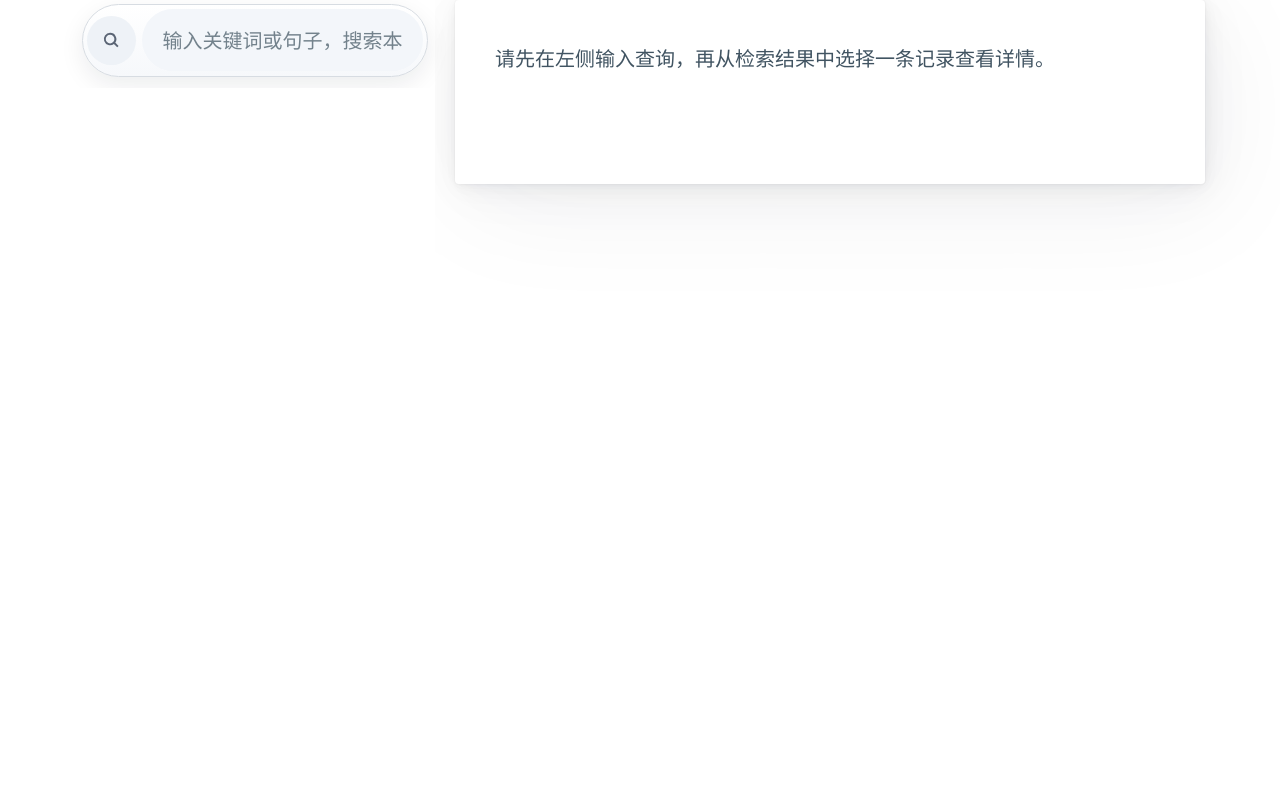
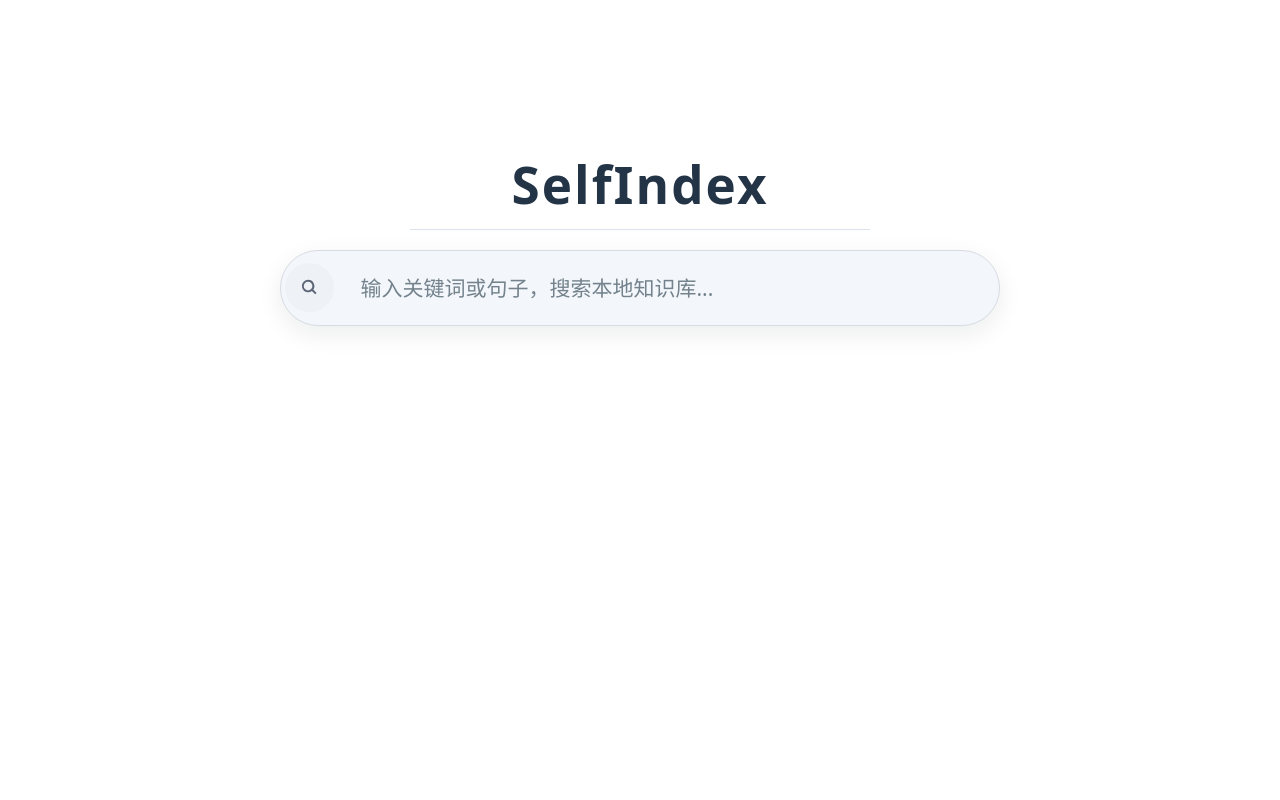
Before and after one commit to xiaojun-Python/SelfIndex, a Flask app: page / in a window 1280 px wide. Run offline with Flask 3, Linux system fonts and the light colour scheme; some libraries are stand-ins or nearby versions.

Commit message:
V0.5.1:修正Web UI

```diff
--- a/app/static/css/custom.css
+++ b/app/static/css/custom.css
@@ -107,6 +107,31 @@ main {
 
   /* 移除内边距，由子元素自行控制 */
   padding: 0;
+  transition: grid-template-columns 0.28s ease;
+}
+
+#home-shell.is-empty {
+  grid-template-columns: 1fr;
+  min-height: 100vh;
+  place-items: center;
+}
+
+#home-shell.is-empty .search-panel {
+  position: static;
+  height: auto;
+  width: min(720px, calc(100vw - 2rem));
+  justify-self: center;
+  align-self: center;
+}
+
+#home-shell.has-query {
+  grid-template-columns: 360px 1fr;
+  place-items: stretch;
+  min-height: 0;
+}
+
+#home-shell.has-query .search-panel {
+  width: auto;
 }
 
 
@@ -141,6 +166,55 @@ main {
   /* 移除顶部内边距（顶部已有 sticky 定位的元素） */
   padding-top: 0;
   gap: 0.35rem;
+  transition: width 0.28s ease, transform 0.28s ease, opacity 0.28s ease;
+}
+
+.landing-brand {
+  display: none;
+}
+
+#home-shell.is-empty .landing-brand {
+  display: flex;
+  justify-content: center;
+  margin-bottom: 1rem;
+}
+
+.landing-brand-mark {
+  width: min(460px, 72%);
+  text-align: center;
+  font-size: clamp(2rem, 4vw, 3.2rem);
+  font-weight: 700;
+  letter-spacing: 0.04em;
+  color: #243447;
+  padding-bottom: 0.3rem;
+  border-bottom: 1px solid #dbe3ec;
+  transition: opacity 0.24s ease, transform 0.24s ease;
+}
+
+#home-shell.is-empty #search-form {
+  position: static;
+  width: 100%;
+}
+
+#home-shell.is-empty .search-shell {
+  margin: 0;
+  min-height: 3.8rem;
+}
+
+#home-shell.is-empty #search-input {
+  min-height: 3.2rem;
+  font-size: 1.05rem;
+}
+
+#home-shell.has-query .landing-brand {
+  display: flex;
+  justify-content: center;
+  margin-bottom: 0;
+  max-height: 0;
+  overflow: hidden;
+  opacity: 0;
+  transform: translateY(-10px);
+  pointer-events: none;
 }
 
 
@@ -176,6 +250,28 @@ main {
   padding: 0;
 }
 
+.content-panel,
+#search-results {
+  transition: opacity 0.28s ease, transform 0.28s ease, max-height 0.28s ease;
+}
+
+#home-shell.is-empty .content-panel,
+#home-shell.is-empty #search-results {
+  opacity: 0;
+  transform: translateY(14px);
+  pointer-events: none;
+  max-height: 0;
+  overflow: hidden;
+}
+
+#home-shell.has-query .content-panel,
+#home-shell.has-query #search-results {
+  opacity: 1;
+  transform: translateY(0);
+  pointer-events: auto;
+  max-height: none;
+}
+
 
 /* ============================================
    第七部分：搜索输入框样式 (Search Input)
@@ -192,8 +288,9 @@ main {
   min-height: 3.25rem;
   border: 1px solid #d7dce2;
   border-radius: 999px;
-  background: linear-gradient(180deg, #ffffff 0%, #f6f8fb 100%);
+  background: #f3f6fa;
   box-shadow: 0 8px 24px rgba(15, 23, 42, 0.08);
+  transition: margin 0.28s ease, min-height 0.28s ease, transform 0.28s ease, box-shadow 0.28s ease;
 }
 
 .search-shell-icon {
@@ -240,7 +337,7 @@ main {
   min-height: 2.7rem;
   border: none;
   border-radius: 999px;
-  background: #f3f6fa;
+  background: transparent;
   box-shadow: none;
   padding: 0 1rem;
 }
--- a/app/templates/index.html
+++ b/app/templates/index.html
@@ -1,9 +1,12 @@
 {% extends "base.html" %}
 
 {% block content %}
-<div class="grid">
+<div id="home-shell" class="grid is-empty">
     <div class="search-panel">
         <form id="search-form">
+            <div class="landing-brand">
+                <div class="landing-brand-mark">SelfIndex</div>
+            </div>
             <input type="hidden" id="sort-input" name="sort" value="default">
 
             <div class="search-shell">
@@ -74,9 +77,6 @@
                     >
                         最新
                     </button>
-                </div>
-
-                <div class="filter-row filter-row-dates">
                     <select
                         class="filter-select"
                         name="min_length"
@@ -91,6 +91,9 @@
                         <option value="100">100 字以上</option>
                         <option value="200">200 字以上</option>
                     </select>
+                </div>
+
+                <div class="filter-row filter-row-dates">
                     <input
                         id="start-date"
                         type="date"
@@ -128,13 +131,22 @@
     </div>
 </div>
 
+<div id="floating-actions" class="floating-actions" aria-hidden="true">
+    <button type="button" id="back-to-top" class="floating-action" aria-label="回到顶部" title="回到顶部">
+        ↑
+    </button>
+    <button type="button" id="open-add-dialog" class="floating-action floating-action-add" aria-label="添加数据" title="添加数据">
+        ＋
+    </button>
+</div>
+
 <dialog id="data-form-modal">
     <article>
         <header>
-            <button aria-label="Close" rel="prev" hx-post="/api/close_modal" hx-target="#data-form-modal" hx-swap="none"></button>
+            <button type="button" class="dialog-close-button" aria-label="Close"></button>
             <h3 id="form-title">添加新数据</h3>
         </header>
-        <form id="data-form" hx-post="/api/save_document" hx-target="#data-form-modal" hx-swap="none">
+        <form id="data-form">
             <input type="hidden" id="form-doc-id" name="doc_id">
 
             <fieldset>
@@ -171,7 +183,7 @@
 
             <div class="grid">
                 <button type="submit" class="primary">保存</button>
-                <button type="button" class="secondary" hx-post="/api/close_modal" hx-target="#data-form-modal" hx-swap="none">取消</button>
+                <button type="button" class="secondary dialog-close-button">取消</button>
             </div>
         </form>
     </article>
@@ -185,8 +197,14 @@ document.addEventListener("DOMContentLoaded", () => {
     const filterToggle = document.getElementById("filter-toggle");
     const filterPanel = document.getElementById("filter-panel");
     const searchForm = document.getElementById("search-form");
+    const homeShell = document.getElementById("home-shell");
+    const floatingActions = document.getElementById("floating-actions");
+    const backToTopButton = document.getElementById("back-to-top");
+    const openAddDialogButton = document.getElementById("open-add-dialog");
+    const dataFormModal = document.getElementById("data-form-modal");
+    const dialogCloseButtons = document.querySelectorAll(".dialog-close-button");
 
-    if (!searchInput || !filterToggle || !filterPanel || !searchForm) {
+    if (!searchInput || !filterToggle || !filterPanel || !searchForm || !homeShell) {
         return;
     }
 
@@ -199,9 +217,24 @@ document.addEventListener("DOMContentLoaded", () => {
     const updateFilterAvailability = () => {
         const hasQuery = searchInput.value.trim().length > 0;
         filterToggle.classList.toggle("is-hidden", !hasQuery);
+        homeShell.classList.toggle("is-empty", !hasQuery);
+        homeShell.classList.toggle("has-query", hasQuery);
         if (!hasQuery) {
             closePanel();
         }
+    };
+
+    const updateFloatingActions = () => {
+        if (!floatingActions || !backToTopButton) {
+            return;
+        }
+        const hasQuery = homeShell.classList.contains("has-query");
+        const longPage = document.documentElement.scrollHeight > window.innerHeight + 120;
+        const hasScrolled = window.scrollY > 180;
+
+        floatingActions.classList.toggle("is-visible", hasQuery);
+        floatingActions.setAttribute("aria-hidden", hasQuery ? "false" : "true");
+        backToTopButton.classList.toggle("is-visible", hasQuery && longPage && hasScrolled);
     };
 
     filterToggle.addEventListener("click", () => {
@@ -215,6 +248,27 @@ document.addEventListener("DOMContentLoaded", () => {
     });
 
     searchInput.addEventListener("input", updateFilterAvailability);
+    searchInput.addEventListener("input", updateFloatingActions);
+
+    if (backToTopButton) {
+        backToTopButton.addEventListener("click", () => {
+            window.scrollTo({ top: 0, behavior: "smooth" });
+        });
+    }
+
+    if (openAddDialogButton && dataFormModal) {
+        openAddDialogButton.addEventListener("click", () => {
+            dataFormModal.showModal();
+        });
+    }
+
+    dialogCloseButtons.forEach((button) => {
+        button.addEventListener("click", () => {
+            if (dataFormModal) {
+                dataFormModal.close();
+            }
+        });
+    });
 
     document.addEventListener("click", (event) => {
         if (!searchForm.contains(event.target)) {
@@ -222,7 +276,11 @@ document.addEventListener("DOMContentLoaded", () => {
         }
     });
 
+    window.addEventListener("scroll", updateFloatingActions);
+    window.addEventListener("resize", updateFloatingActions);
+
     updateFilterAvailability();
+    updateFloatingActions();
 });
 </script>
 {% endblock %}
--- a/app/templates/search_results.html
+++ b/app/templates/search_results.html
@@ -1,6 +1,9 @@
 {% for result in results %}
 <div class="result-card" hx-get="/api/view/{{ result.chunk_id }}" hx-target="#content-display" hx-swap="innerHTML">
     <h4 id="search-results-title">{{ result.title }}</h4>
+    <div class="preview">
+        {{ result.summary or result.preview }}
+    </div>
     <div class="meta">
         {{ result.source }} | {{ result.timestamp or "未知时间" }} | {{ result.char_count }} 字
     </div>
@@ -9,9 +12,6 @@
         domain={{ result.recall_domain }} | memory={{ result.memory_unit_id }} | raw={{ result.raw_document_id }}
     </div>
     {% endif %}
-    <div class="preview">
-        {{ result.preview }}
-    </div>
 </div>
 {% endfor %}
 
--- a/engine/retriever.py
+++ b/engine/retriever.py
@@ -247,6 +247,7 @@ def search(sqlite_db: Any, vector_db: Any, query: str, filters: dict[str, Any])
             "raw_document_id": item["raw_document_id"],
             "recall_domain": item["recall_domain"],
             "content": item["content"],
+            "summary": item["summary"],
             "preview": item["preview"],
             "title": item["title"],
             "source": item["source"],
```
Also changed, not shown: other parts of app/static/css/custom.css (+74 -55 lines), README.md.
